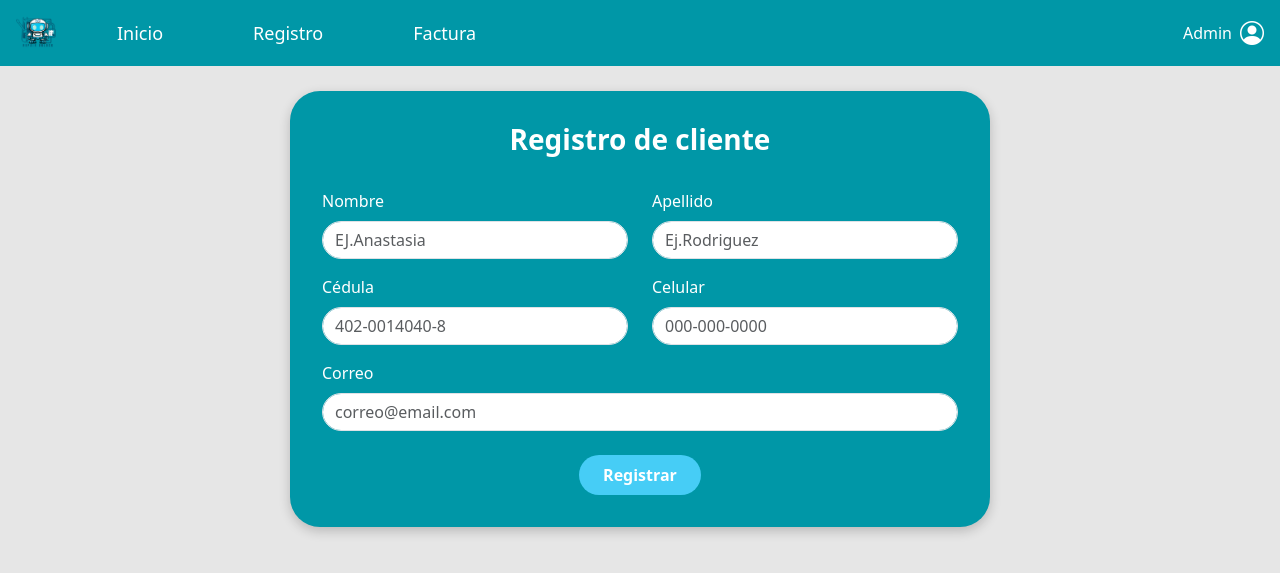
After one commit to alberttora7/repair-unlock, a PHP site: page /vista/regist_client.php in a window 1280 px wide. The commit adds this page. Shown: the top 573 px of the page. Run offline with PHP 8.4, Linux system fonts and the light colour scheme.

Commit message:
Integracion de nueva vista Name registro cliente

```diff
--- a/css/dashbord.css
+++ b/css/dashbord.css
@@ -4,6 +4,7 @@ body {
     .navbar {
 
       background-color: #0097a7;
+
     }
     .navbar-brand img {
       height: 40px;
@@ -23,7 +24,16 @@ body {
     .navbar .nav-item .nav-link{
       padding-left: 45px;
       padding-right: 45px;
+      color:#fff;
+      box-sizing: border-box;
     }
+     .navbar .nav-item .nav-link:hover{
+
+      background-color:#09abbd;
+
+
+    }
+
     .nav-item{
       font-size: 18px;
     }
--- /dev/null
+++ b/css/regist_client.css
@@ -0,0 +1,37 @@
+
+    body {
+      background-color: #e6e6e6;
+    }
+    .registro-card {
+      background-color: #0097a7;
+      border-radius: 30px;
+      padding: 2rem;
+      max-width: 700px;
+      margin: auto;
+      margin-top: 25px;
+      box-shadow: 0 4px 12px rgba(0,0,0,0.2);
+    }
+    .registro-card h3 {
+      color: #fff;
+      font-weight: bold;
+      margin-bottom: 2rem;
+      text-align: center;
+    }
+    .form-label {
+      color: #fff;
+      font-weight: 500;
+    }
+    .form-control {
+      border-radius: 20px;
+    }
+    .btn-registrar {
+      background: #46cdf6;
+      border: none;
+      border-radius: 25px;
+      font-weight: bold;
+      color:#fff
+    }
+    .btn-registrar:hover {
+      background: #00a8db;
+      color:#37f3f6
+    }
--- a/inc/head.php
+++ b/inc/head.php
@@ -4,3 +4,6 @@
 <link href="https://cdn.jsdelivr.net/npm/bootstrap@5.3.2/dist/css/bootstrap.min.css" rel="stylesheet">
 <!-- Bootstrap Icons -->
 <link href="https://cdn.jsdelivr.net/npm/bootstrap-icons/font/bootstrap-icons.css" rel="stylesheet">
+ <link rel="stylesheet" href="style.css">
+ <link rel="stylesheet" href="../css/dashbord.css">
+ <script src="https://cdn.jsdelivr.net/npm/chart.js"></script>
--- a/inc/navbar.php
+++ b/inc/navbar.php
@@ -1,8 +1,8 @@
 
 
-<nav class="navbar navbar-expand-lg navbar-dark  px-3">
+<nav class="navbar navbar-expand-lg  navbar-dark  px-3">
   <a class="navbar-brand d-flex align-items-center" href="/index.php">
-    <img src="./img/Pro.png" alt="Repair Unlock" height="40">
+    <img src="../img/Pro.png" alt="Repair Unlock" height="40">
   </a>
 
   <!-- Botón hamburguesa -->
@@ -13,7 +13,7 @@
   <!-- Contenido del navbar -->
   <div class="collapse navbar-collapse" id="navbarContent">
     <ul class="navbar-nav me-auto mb-2 mb-lg-0">
-      <li class="nav-item"><a class="nav-link active" href="#">Inicio</a></li>
+      <li class="nav-item"><a class="nav-link active" href="../index.php">Inicio</a></li>
 
       <!-- Dropdown Registro  //dropdown-toggle >-->
       <li class="nav-item dropdown">
@@ -21,7 +21,7 @@
           Registro
         </a>
         <ul class="dropdown-menu" >
-          <li><a class="dropdown-item" href="#">Registro de cliente</a></li>
+          <li><a class="dropdown-item" href="../vista/regist_client.php">Registro de cliente</a></li>
           <li><a class="dropdown-item" href="#">Registro de servicio</a></li>
         </ul>
       </li>
--- a/index.php
+++ b/index.php
@@ -3,8 +3,8 @@
 <head>
    <?php require "./inc/head.php"?>
     <title>Dashboard - Repair Unlock</title>
-     <script src="https://cdn.jsdelivr.net/npm/chart.js"></script>
-     <link rel="stylesheet" href="./css/dashbord.css">
+     <!--<script src="https://cdn.jsdelivr.net/npm/chart.js"></script>-->
+
 </head>
 <body>
      <!-- Navbar -->
--- /dev/null
+++ b/vista/regist_client.php
@@ -0,0 +1,53 @@
+<!DOCTYPE html>
+<html lang="es">
+<head>
+  <?php require "../inc/head.php" ?>
+  <title>Registro de Cliente</title>
+  <link rel="stylesheet" href="../css/regist_client.css">
+</head>
+<body>
+
+ <?php require "../inc/navbar.php"?>
+
+  <div class="container  d-flex align-items-center justify-content-center ">
+    <div class="registro-card w-100">
+      <h3>Registro de cliente</h3>
+
+      <form>
+        <div class="row mb-3">
+          <div class="col-md-6">
+            <label for="nombre" class="form-label">Nombre</label>
+            <input type="text" id="nombre" class="form-control" placeholder="EJ.Anastasia">
+          </div>
+          <div class="col-md-6">
+            <label for="celular" class="form-label">Apellido</label>
+            <input type="tel" id="celular" class="form-control" placeholder="Ej.Rodriguez">
+          </div>
+        </div>
+
+        <div class="row mb-3">
+          <div class="col-md-6">
+            <label for="apellido" class="form-label">Cédula</label>
+            <input type="text" id="apellido" class="form-control" placeholder="402-0014040-8">
+          </div>
+          <div class="col-md-6">
+            <label for="cedula" class="form-label">Celular</label>
+            <input type="text" id="cedula" class="form-control" placeholder="000-000-0000">
+          </div>
+        </div>
+
+        <div class="mb-4">
+          <label for="correo" class="form-label">Correo</label>
+          <input type="email" id="correo" class="form-control" placeholder="correo@email.com">
+        </div>
+
+        <div class="d-flex justify-content-center">
+          <button type="submit" class="btn btn-registrar px-4 py-2">Registrar</button>
+        </div>
+      </form>
+    </div>
+  </div>
+
+ <?php require "../inc/footer.php"?>
+</body>
+</html>
```
Also changed, not shown: inc/footer.php (line endings or trailing spaces).
